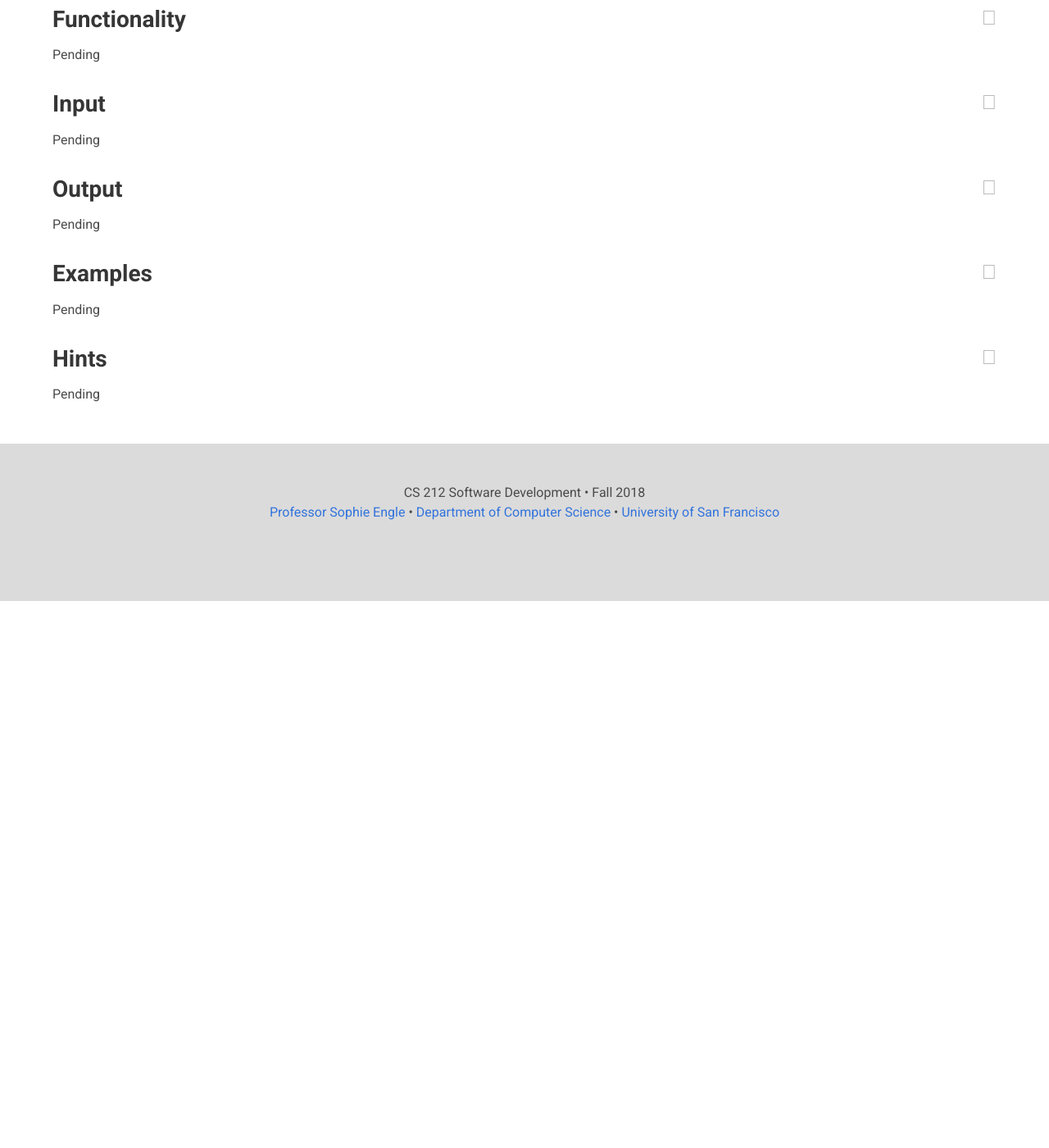
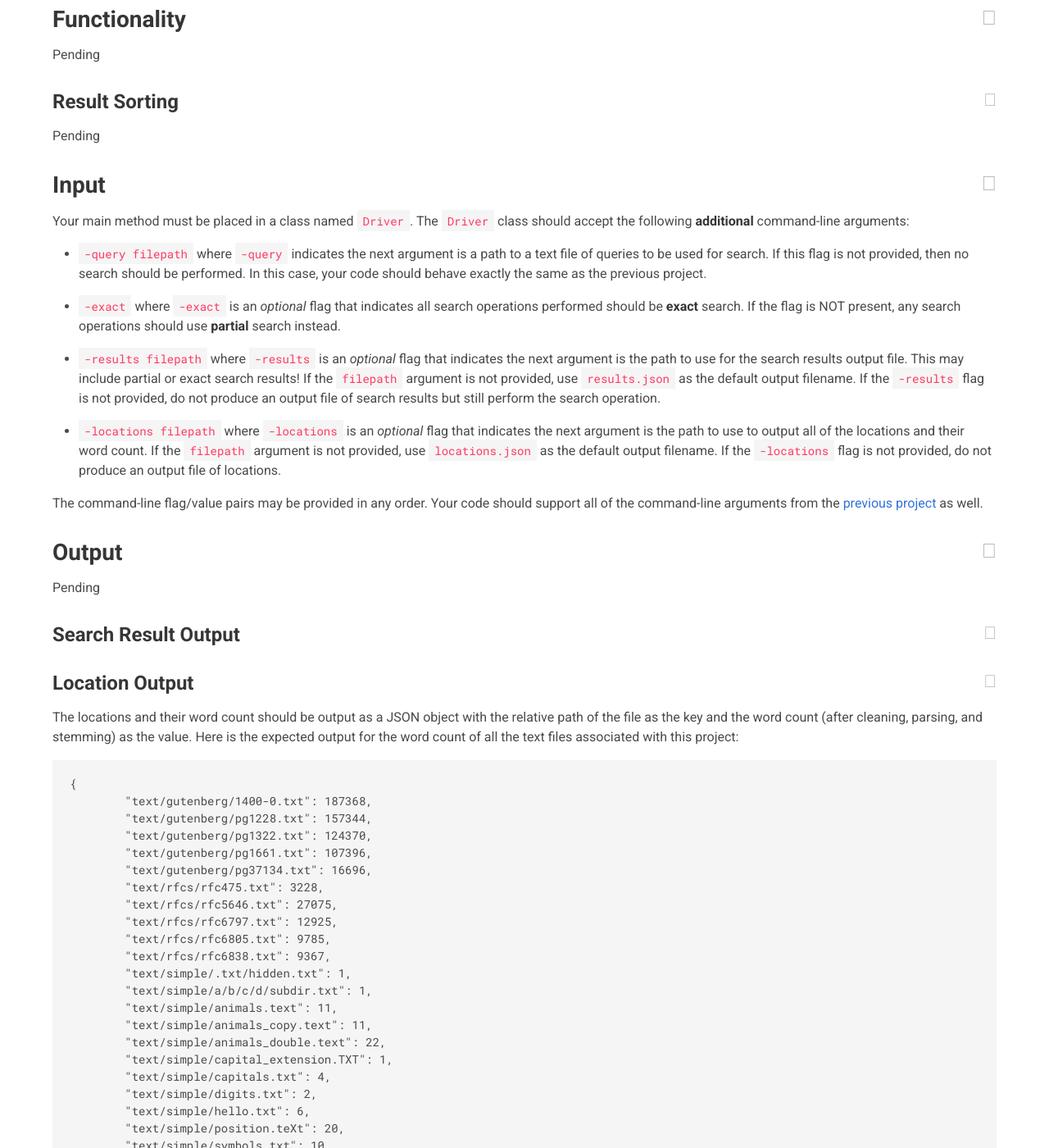
Before and after one commit to usf-cs212-fall2018/usf-cs212-fall2018.github.io, a Jekyll site: the page built from _posts/2018-09-12-project-2.md, in a window 1280 px wide and 1400 px high, scrolled down 433 px. Shown: the whole window at 82% size. Built offline with Jekyll 4.4.1, drawn with Linux system fonts in a browser that asks for light colours; nearby versions of some CDN libraries; before the commit the page ends 1166 px from its top, so only the background shows below that; some of the changed text lies outside the part shown.

Commit message:
Adding input and location output details.

````diff
--- a/_posts/2018-09-12-project-2.md
+++ b/_posts/2018-09-12-project-2.md
@@ -13,13 +13,77 @@ Pending.
 
 Pending
 
+{% include section.html level="h3" name="Result Sorting" %}
+
+Pending
+
+
 {% include section.html level="h2" name="Input" %}
 
-Pending
+Your main method must be placed in a class named `Driver`. The `Driver` class should accept the following **additional** command-line arguments:
+
+  - `-query filepath` where `-query` indicates the next argument is a path to a text file of queries to be used for search. If this flag is not provided, then no search should be performed. In this case, your code should behave exactly the same as the previous project.
+
+  - `-exact` where `-exact` is an *optional* flag that indicates all search operations performed should be **exact** search. If the flag is NOT present, any search operations should use **partial** search instead.
+
+  - `-results filepath` where `-results` is an *optional* flag that indicates the next argument is the path to use for the search results output file. This may include partial or exact search results! If the `filepath` argument is not provided, use `results.json` as the default output filename. If the `-results` flag is not provided, do not produce an output file of search results but still perform the search operation.
+
+  - `-locations filepath` where `-locations` is an *optional* flag that indicates the next argument is the path to use to output all of the locations and their word count. If the `filepath` argument is not provided, use `locations.json` as the default output filename. If the `-locations` flag is not provided, do not produce an output file of locations.
+
+The command-line flag/value pairs may be provided in any order. Your code should support all of the command-line arguments from the [previous project]({% post_url 2018-08-27-project-1 %}) as well.
 
 {% include section.html level="h2" name="Output" %}
 
 Pending
+
+{% include section.html level="h3" name="Search Result Output" %}
+
+
+
+{% include section.html level="h3" name="Location Output" %}
+
+The locations and their word count should be output as a JSON object with the relative path of the file as the key and the word count (after cleaning, parsing, and stemming) as the value. Here is the expected output for the word count of all the text files associated with this project:
+
+```javascript
+{
+	"text/gutenberg/1400-0.txt": 187368,
+	"text/gutenberg/pg1228.txt": 157344,
+	"text/gutenberg/pg1322.txt": 124370,
+	"text/gutenberg/pg1661.txt": 107396,
+	"text/gutenberg/pg37134.txt": 16696,
+	"text/rfcs/rfc475.txt": 3228,
+	"text/rfcs/rfc5646.txt": 27075,
+	"text/rfcs/rfc6797.txt": 12925,
+	"text/rfcs/rfc6805.txt": 9785,
+	"text/rfcs/rfc6838.txt": 9367,
+	"text/simple/.txt/hidden.txt": 1,
+	"text/simple/a/b/c/d/subdir.txt": 1,
+	"text/simple/animals.text": 11,
+	"text/simple/animals_copy.text": 11,
+	"text/simple/animals_double.text": 22,
+	"text/simple/capital_extension.TXT": 1,
+	"text/simple/capitals.txt": 4,
+	"text/simple/digits.txt": 2,
+	"text/simple/hello.txt": 6,
+	"text/simple/position.teXt": 20,
+	"text/simple/symbols.txt": 10,
+	"text/simple/words.tExT": 24
+}
+```
+
+You can also find this output in the [`project-tests/expected/index-text-locations.json`](https://github.com/usf-cs212-fall2018/project-tests/blob/master/expected/index-text-locations.json) file in the `project-tests` repository.
+
+<p><article class="message is-info">
+  <div class="message-body">
+    <i class="fas fa-info-circle"></i>&nbsp;This output is provided to help you debug your result sorting. If your word count for each file does not match the expected output, then your result sorting will also mismatch.
+  </div>
+</article></p>
+
+<p><article class="message is-success">
+  <div class="message-body">
+    <i class="fas fa-magic"></i>&nbsp;This output should look similar to that of one of your homeworks... you might be able to use it directly depending how you setup your project code!
+  </div>
+</article></p>
 
 {% include section.html level="h2" name="Examples" %}
 
````
